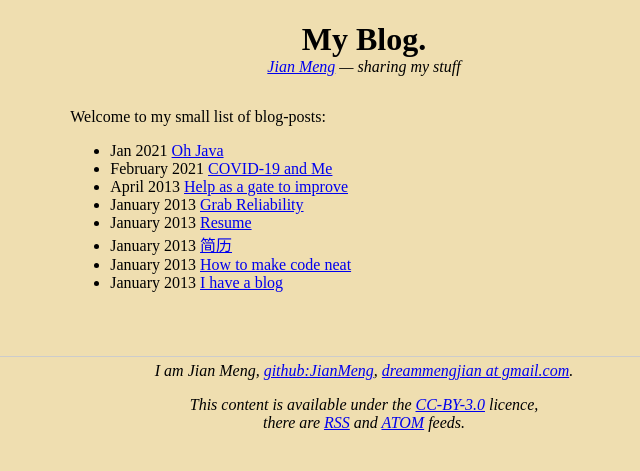
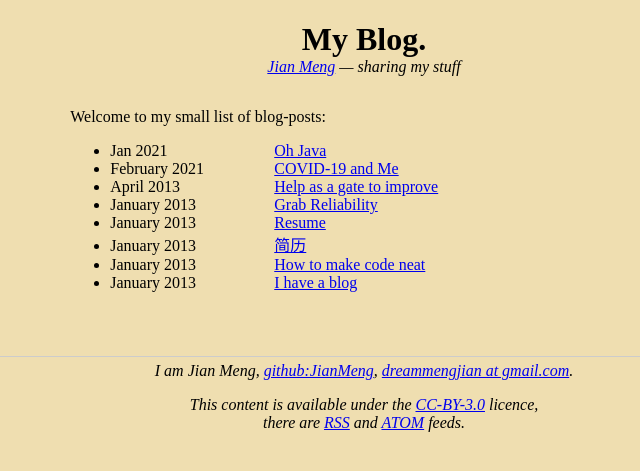
Before and after one commit to JianMeng/jianmeng.github.com, a Jekyll site: the page built from index.html, in a window 1280 px wide. Shown: the top 471 px of the page, without its empty margins (276-916 px from the left). Built offline with Jekyll 4.4.1, drawn with Linux system fonts in a browser that asks for light colours.

Commit message:
adjust index style

```diff
--- a/index.html
+++ b/index.html
@@ -9,6 +9,6 @@ Welcome to my small list of blog-posts:
 
 <ul>
 {% for post in site.posts %}
-<li>{{post.fuzzydate}} <a href="{{post.permalink}}">{{post.title}}</a></li>
+<li><span style="width:10em;display:inline-block;">{{post.fuzzydate}}</span> <a href="{{post.permalink}}">{{post.title}}</a></li>
 {% endfor %}
 </ul>
```
